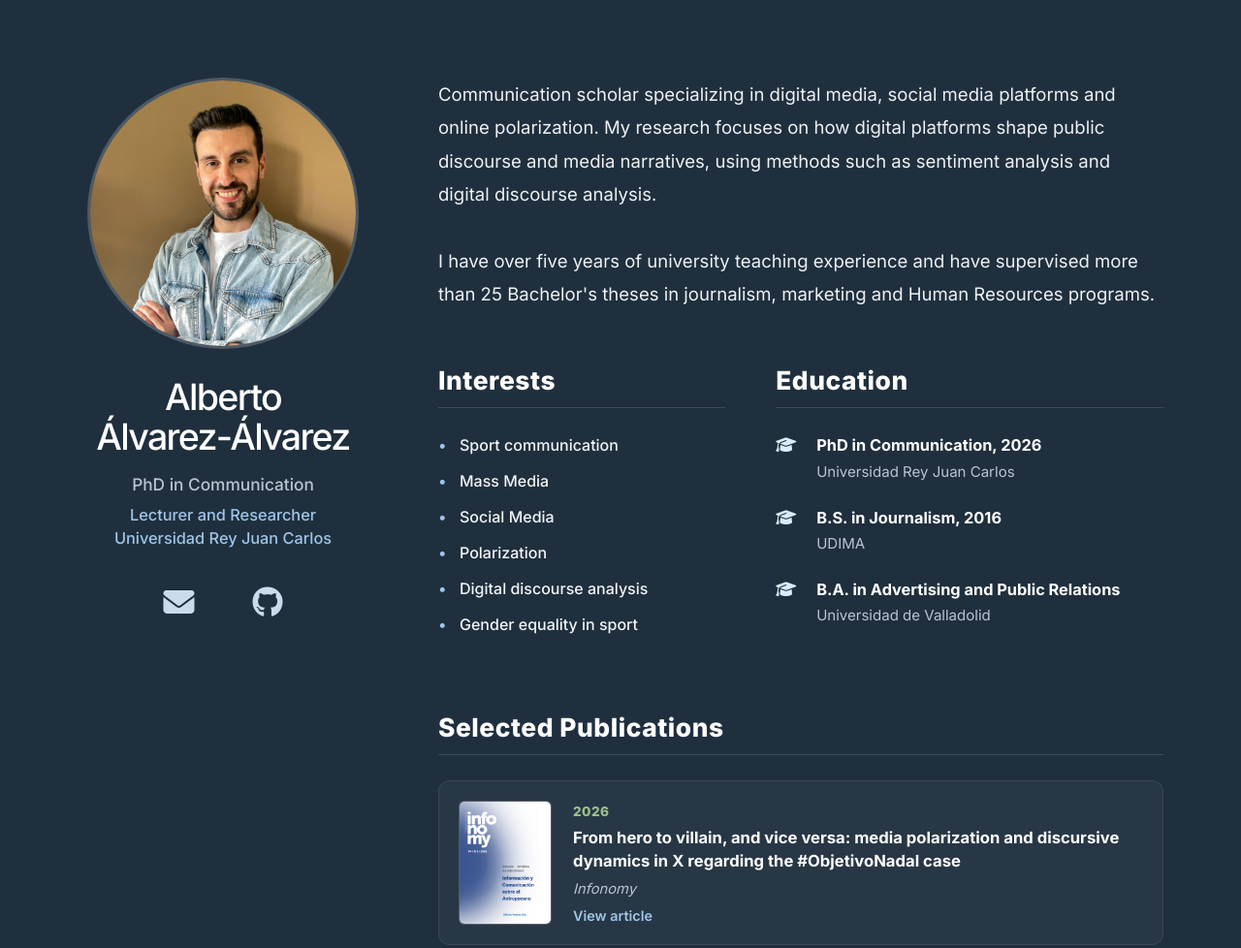
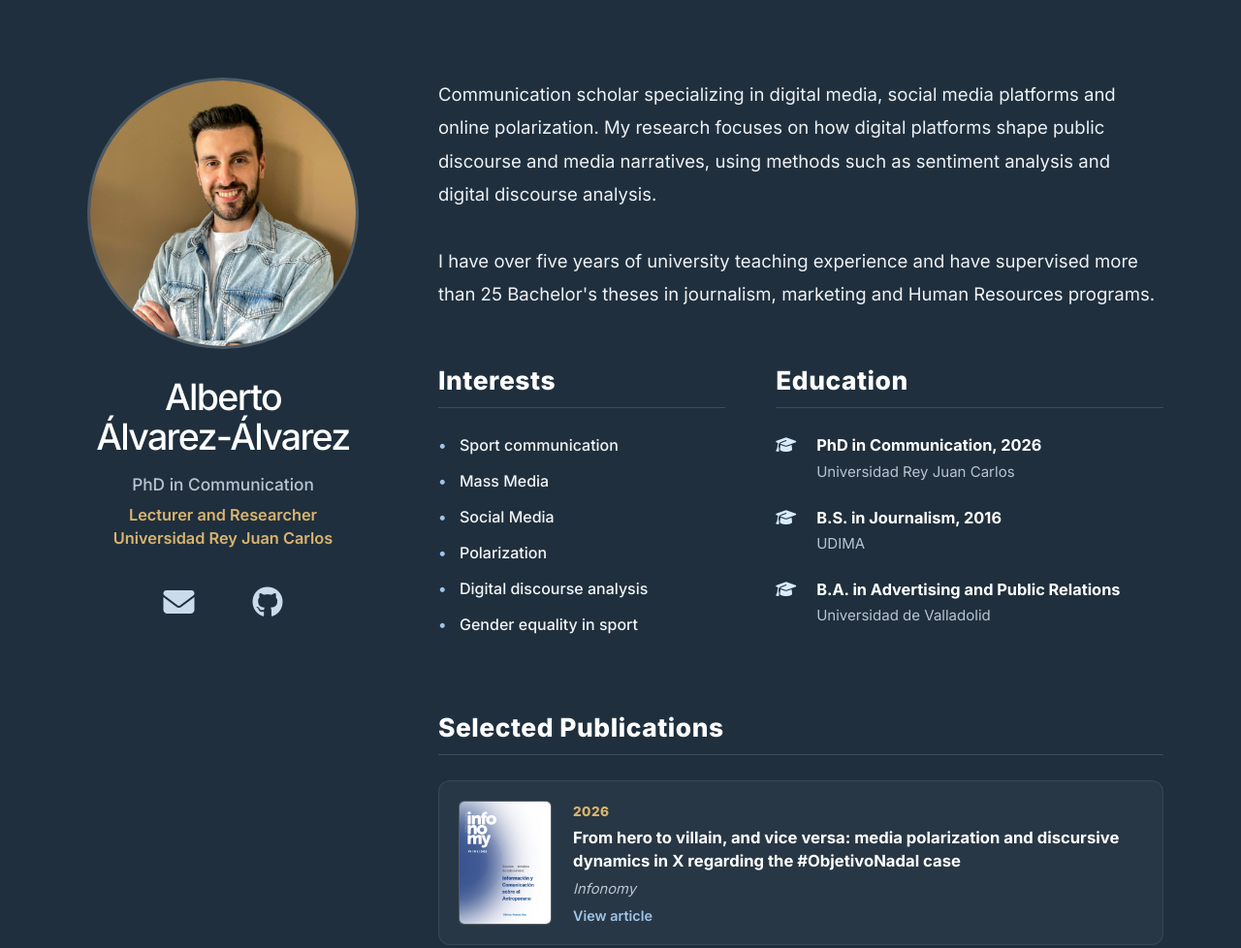
Before and after one commit to AlbertoAlvarez-Alvarez/AlbertoAlvarez-Alvarez.github.io, a plain HTML site: page index.html in a window 1280 px wide. Shown: the top 978 px of the page at 97% size. Drawn offline with Linux system fonts and the light colour scheme; some icons are missing.

Commit message:
Update index.html

```diff
--- a/index.html
+++ b/index.html
@@ -20,7 +20,7 @@
   --text-main: #ffffff;
   --text-muted: #b9c4cf;
   --highlight: #9fc5e8;
-  --accent: #9bbf8a;
+  --accent: #d9b46f;
   --border: rgba(255, 255, 255, 0.14);
 }
 
@@ -97,13 +97,13 @@
     }
 
     .affiliation {
-      color: var(--highlight);
-      font-size: 1.02rem;
-      display: block;
-      margin-bottom: 34px;
-      line-height: 1.45;
-      font-weight: 500;
-    }
+  color: var(--accent);
+  font-size: 1.02rem;
+  display: block;
+  margin-bottom: 34px;
+  line-height: 1.45;
+  font-weight: 600;
+}
 
     .social-icons {
       display: flex;
```
